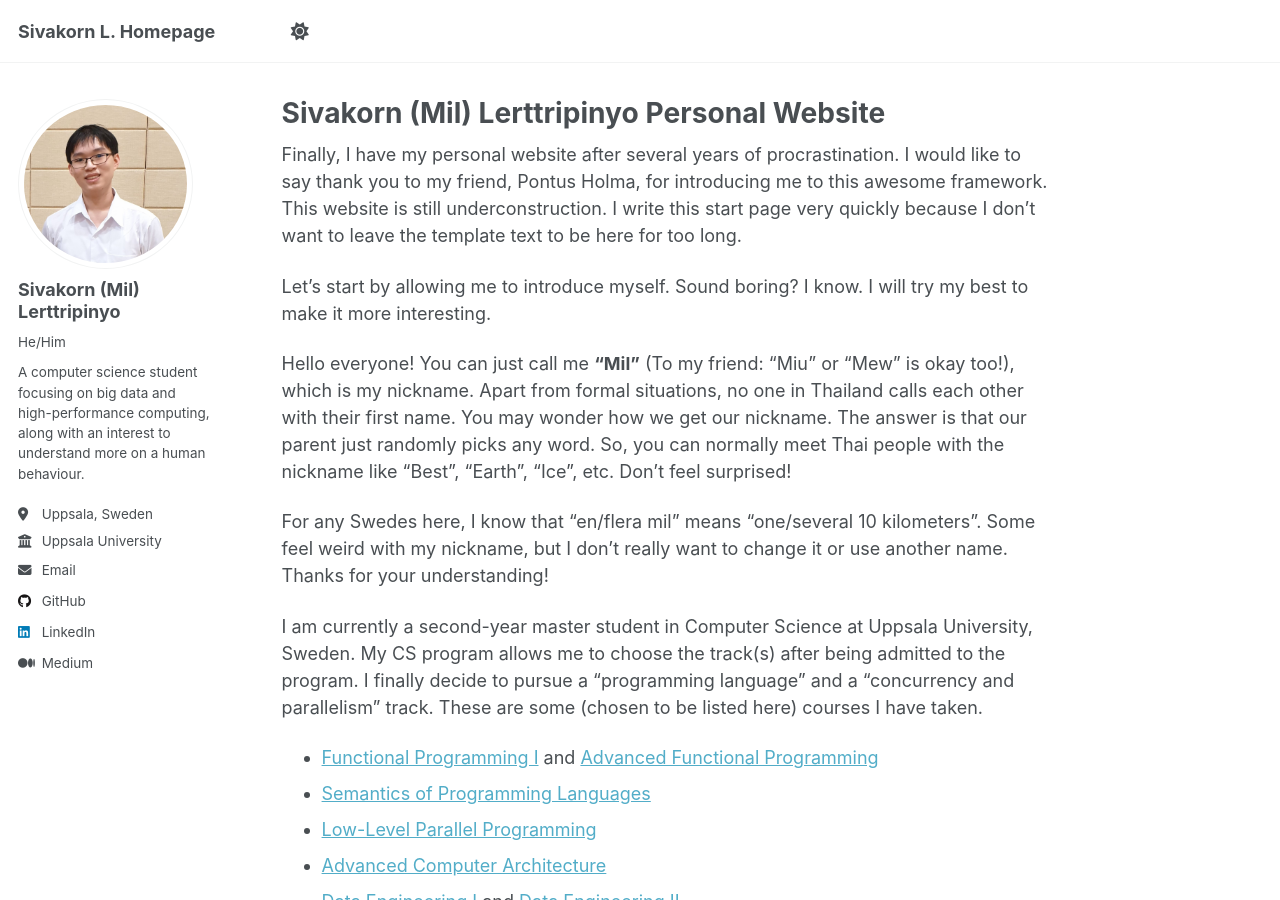
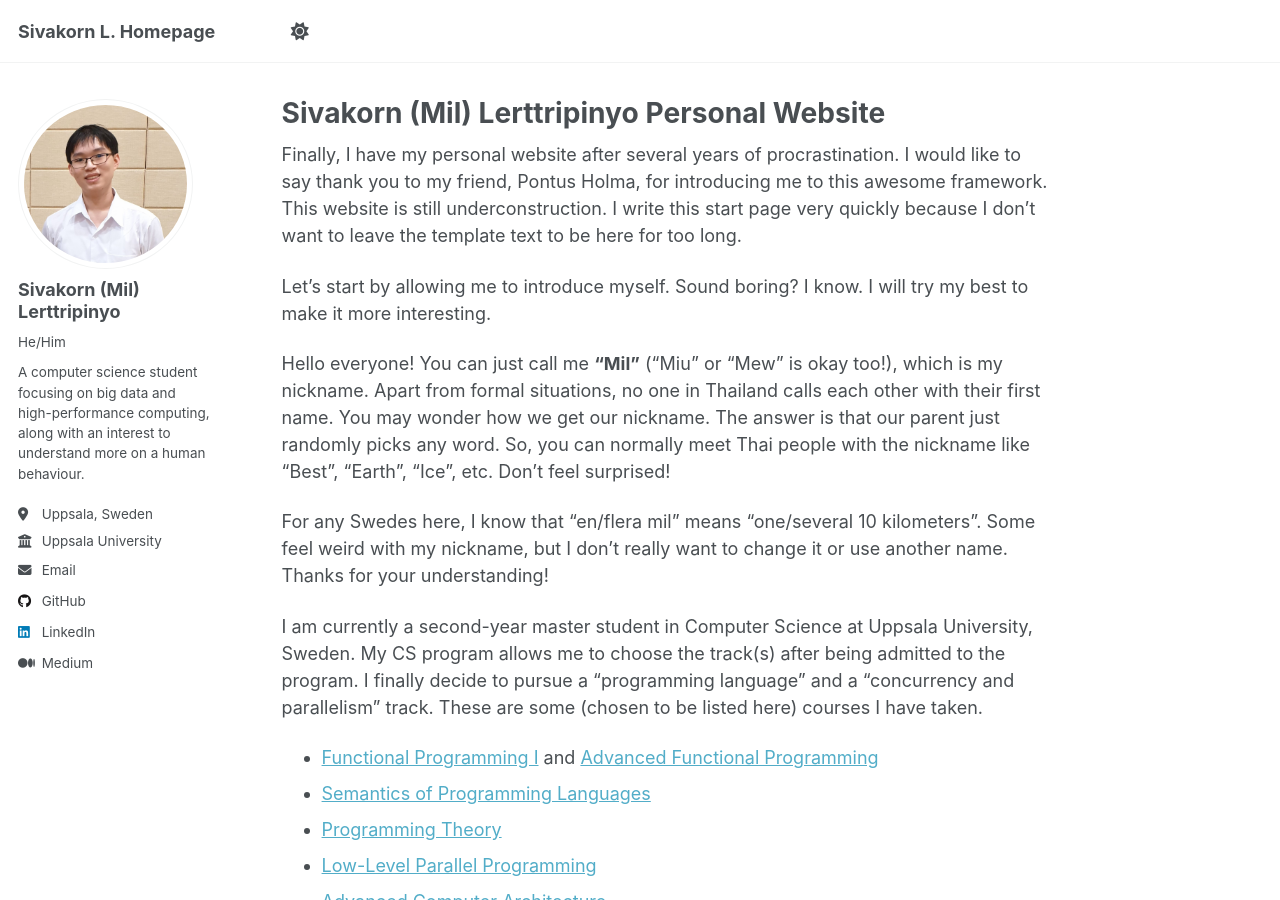
Before and after one commit to CaQtiml/caqtiml.github.io, a Jekyll site: the page built from _pages/about.md, in a window 1280 px wide and 900 px high. Built offline with Jekyll 4.4.1, drawn with Linux system fonts in a browser that asks for light colours; a script that is not in the unit is left out.

Commit message:
add rlox bytecode 2 blog template and update about me page

```diff
--- a/_pages/about.md
+++ b/_pages/about.md
@@ -11,7 +11,7 @@ Finally, I have my personal website after several years of procrastination. I wo
 
 Let's start by allowing me to introduce myself. Sound boring? I know. I will try my best to make it more interesting.
 
-Hello everyone! You can just call me **"Mil"** (To my friend: "Miu" or "Mew" is okay too!), which is my nickname.
+Hello everyone! You can just call me **"Mil"** ("Miu" or "Mew" is okay too!), which is my nickname.
 Apart from formal situations, no one in Thailand calls each other with their first name. You may wonder how we get our nickname. The answer is that our parent just randomly picks any word. So, you can normally meet Thai people with the nickname like "Best", "Earth", "Ice", etc. Don't feel surprised!
 
 For any Swedes here, I know that "en/flera mil" means "one/several 10 kilometers". Some feel weird with my nickname, but I don't really want to change it or use another name. Thanks for your understanding!
@@ -19,6 +19,7 @@ For any Swedes here, I know that "en/flera mil" means "one/several 10 kilometers
 I am currently a second-year master student in Computer Science at Uppsala University, Sweden. My CS program allows me to choose the track(s) after being admitted to the program. I finally decide to pursue a "programming language" and a "concurrency and parallelism" track. These are some (chosen to be listed here) courses I have taken.
 - [Functional Programming I](https://www.uu.se/en/study/course?query=1DL330) and [Advanced Functional Programming](https://www.uu.se/en/study/course?query=1DL450)
 - [Semantics of Programming Languages](https://www.uu.se/en/study/course?query=1DL311)
+- [Programming Theory](https://www.uu.se/en/study/course?query=1DT034)
 - [Low-Level Parallel Programming](https://www.uu.se/en/study/course?query=1DT116)
 - [Advanced Computer Architecture](https://www.uu.se/en/study/course?query=1DT024)
 - [Data Engineering I](https://www.uu.se/en/study/course?query=1TD169) and [Data Engineering II](https://www.uu.se/en/study/course?query=1TD076)
```
Also changed, not shown: _posts/crafting_interpreter_rust_2_bytecode/2025-08-28-rlox-bytecode-2.md (added, +26 -0 lines).
